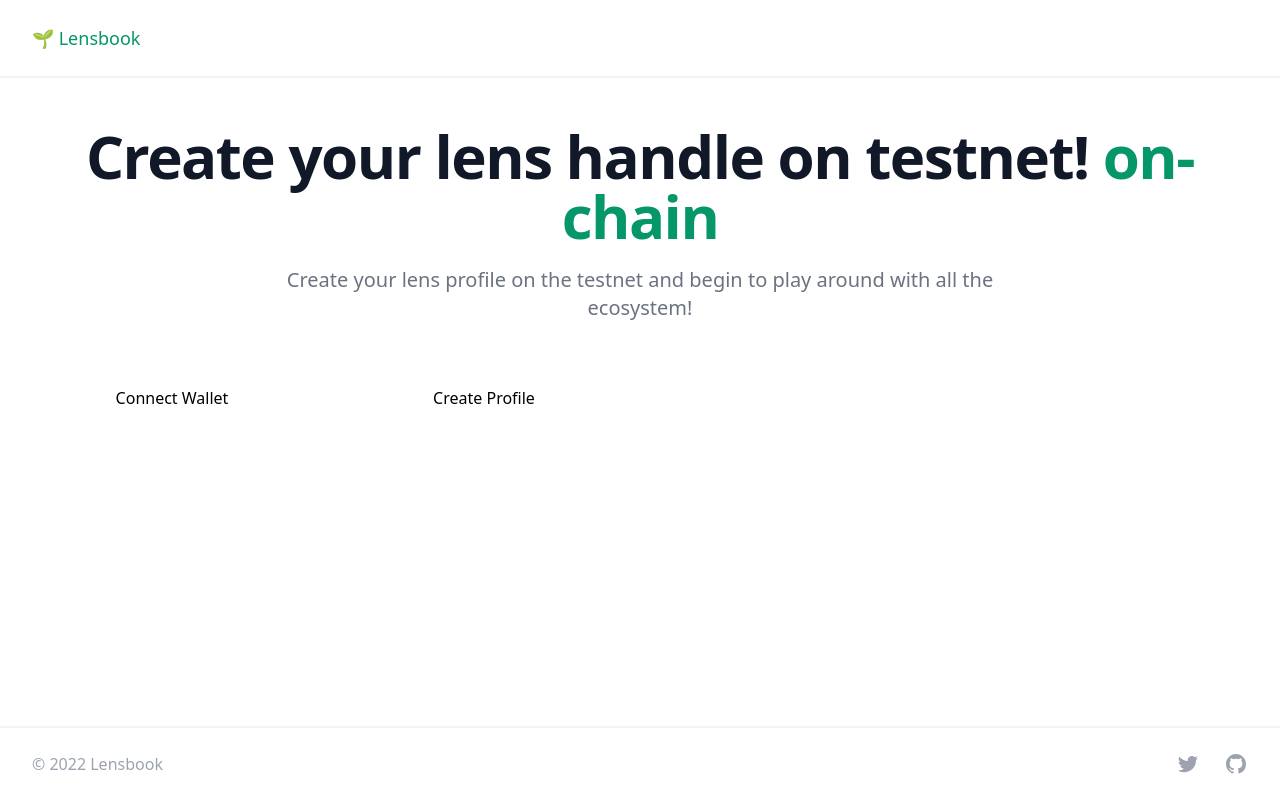
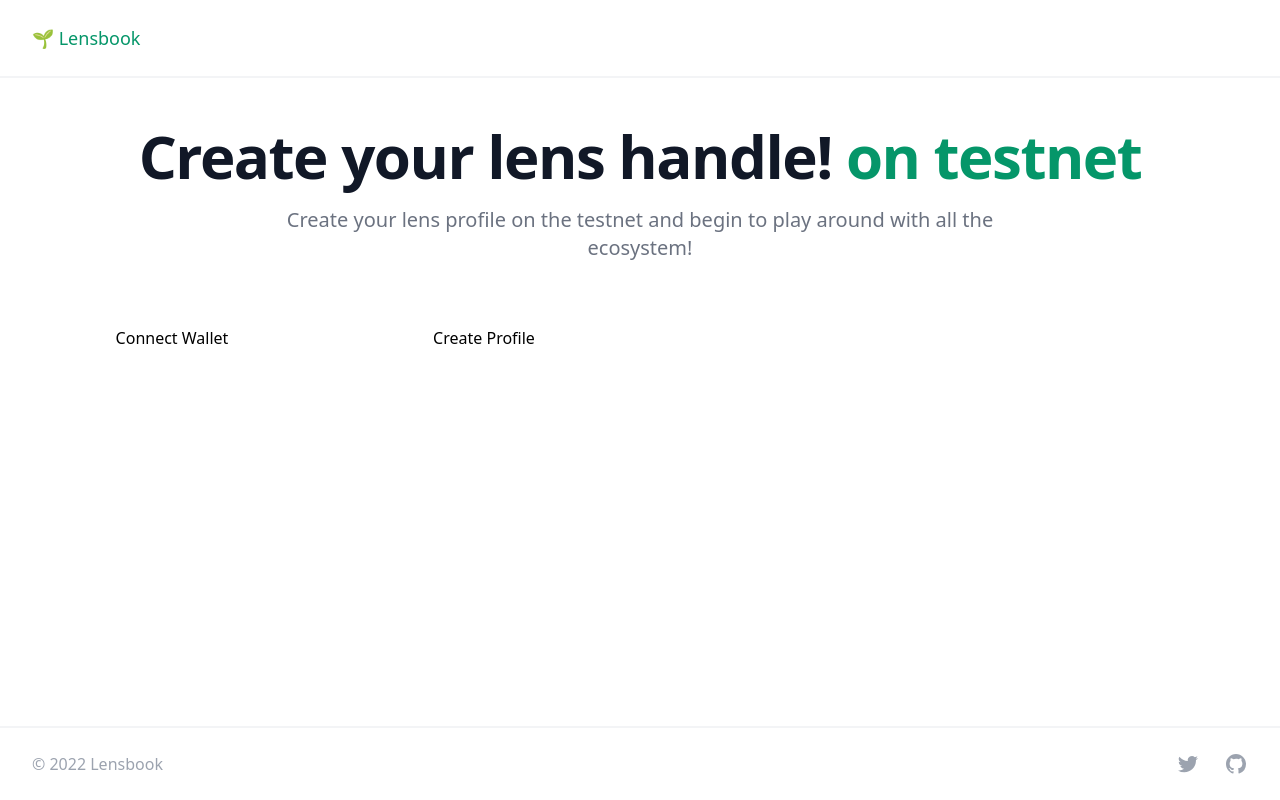
Before and after one commit to PaoloCalzone/lens-dapp-create-profile, a Next.js app: page / in a window 1280 px wide. Built offline with nearby package versions, Linux system fonts and the light colour scheme.

Commit message:
Edit title content

```diff
--- a/components/HeroSection.js
+++ b/components/HeroSection.js
@@ -2,10 +2,8 @@
   return (
     <div className="pt-12 text-center">
       <h1 className="text-4xl tracking-tight font-bold text-gray-900 sm:text-5xl sm:tracking-tight md:text-6xl md:tracking-tight">
-        <span className="block xl:inline">
-          Create your lens handle on testnet!
-        </span>{" "}
-        <span className="block text-emerald-600 xl:inline">on-chain</span>
+        <span className="block xl:inline">Create your lens handle!</span>{" "}
+        <span className="block text-emerald-600 xl:inline">on testnet</span>
       </h1>
       <p className="mt-3 max-w-md mx-auto text-base text-gray-500 sm:text-lg md:mt-5 md:text-xl md:max-w-3xl">
         Create your lens profile on the testnet and begin to play around with
```
